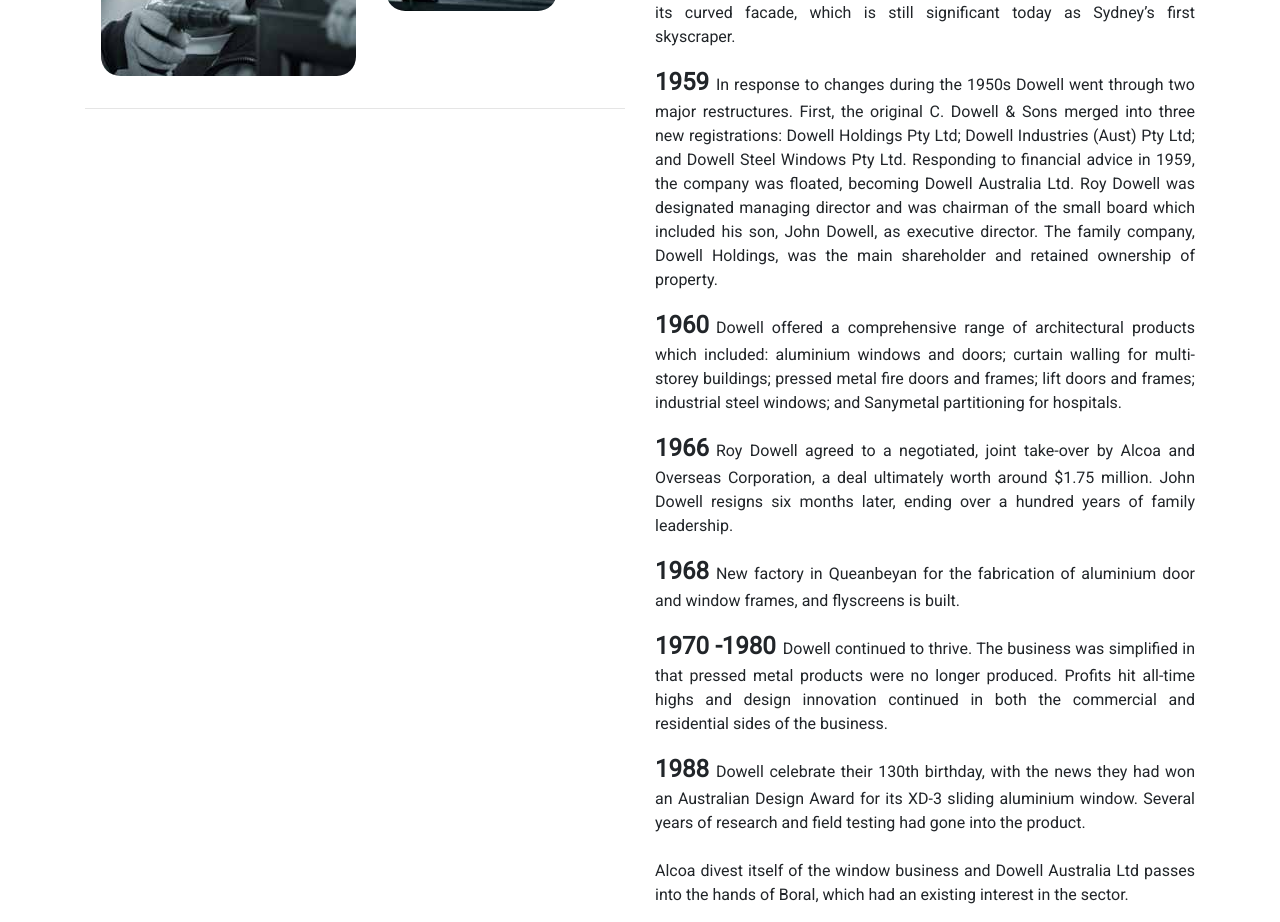
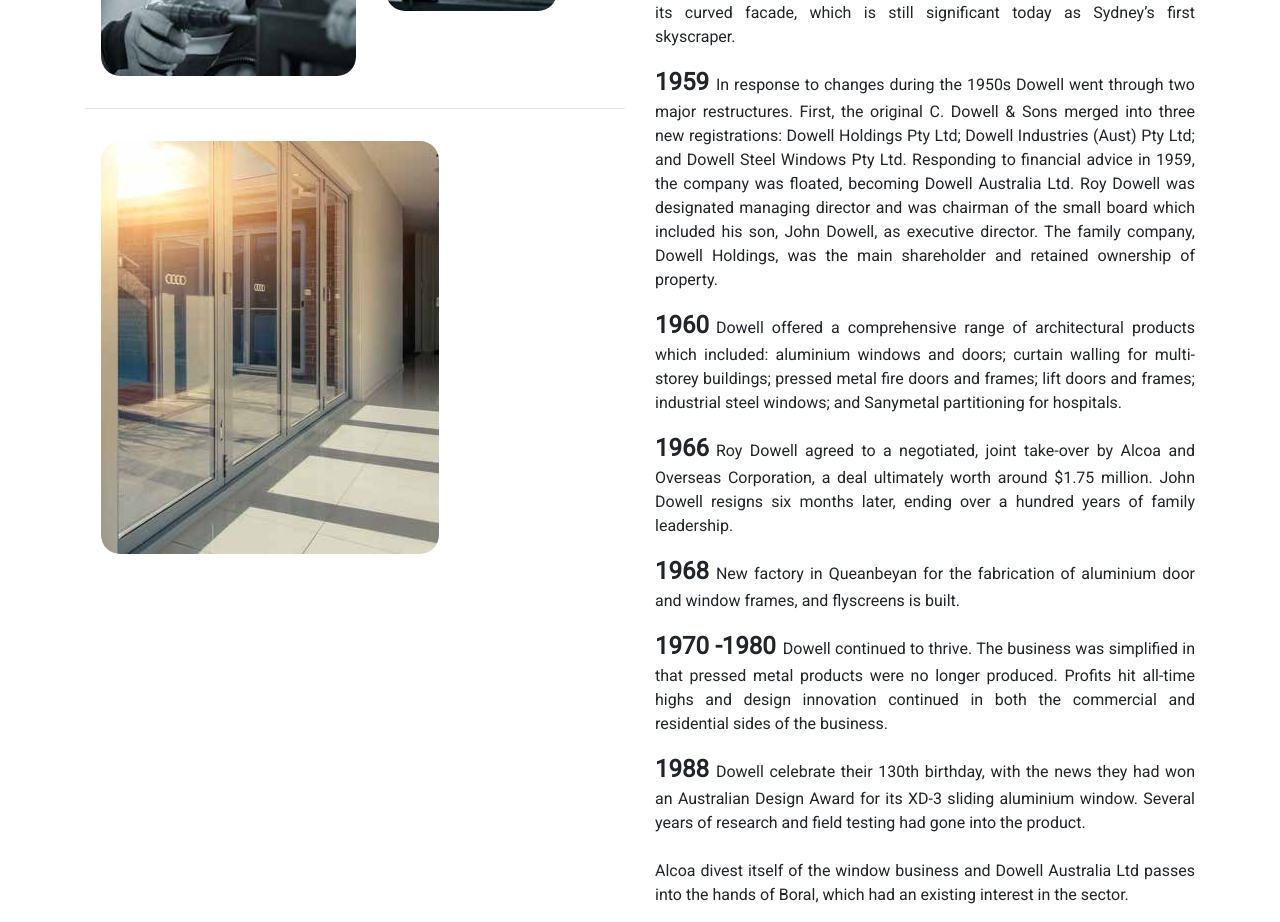
Before and after one commit to manojkmishra/dowell-website, a Vue app: page /about in a window 1280 px wide. Shown: the part 2980-3902 px from the top of the page. Built offline with nearby package versions, Linux system fonts and the light colour scheme; what vue-head would draw is missing.

Commit message:
image added in aboutus

```diff
--- a/src/views/About.vue
+++ b/src/views/About.vue
@@ -84,17 +84,23 @@
                 </span>
             </div>
             <hr>
-                        <div class="row">
+             <div class="row">
                 <span class="animated fadeInLeft col-lg-6 col-md-6 col-sm-12 col-xs-12">
                     <img id="window-image3"  src="../assets/images/About/Page-4-Image-18.png" alt="Dowell Windows and Doors">
 
                 </span>
                 <span class="animated fadeInLeft col-lg-6 col-md-6 col-sm-12 col-xs-12">
                     <img id="window-image3"  src="../assets/images/About/Page-4-Image-19.png" alt="Dowell Windows and Doors">
-
                 </span>
             </div>
             <hr>
+             <div class="row">
+                <span class="animated fadeInLeft col-lg-6 col-md-6 col-sm-12 col-xs-12">
+                    <img id="window-image3"  src="../assets/images/About/Page-6-Image-23.png" alt="Dowell Windows and Doors">
+
+                </span>
+
+            </div>
         </div>
         <div class="animated fadeInRight col-lg-6 col-md-12 col-sm-12 col-xs-12">
             <div class="text-justify">
```
Also changed, not shown: src/assets/images/About/Page-6-Image-23.png (added).
